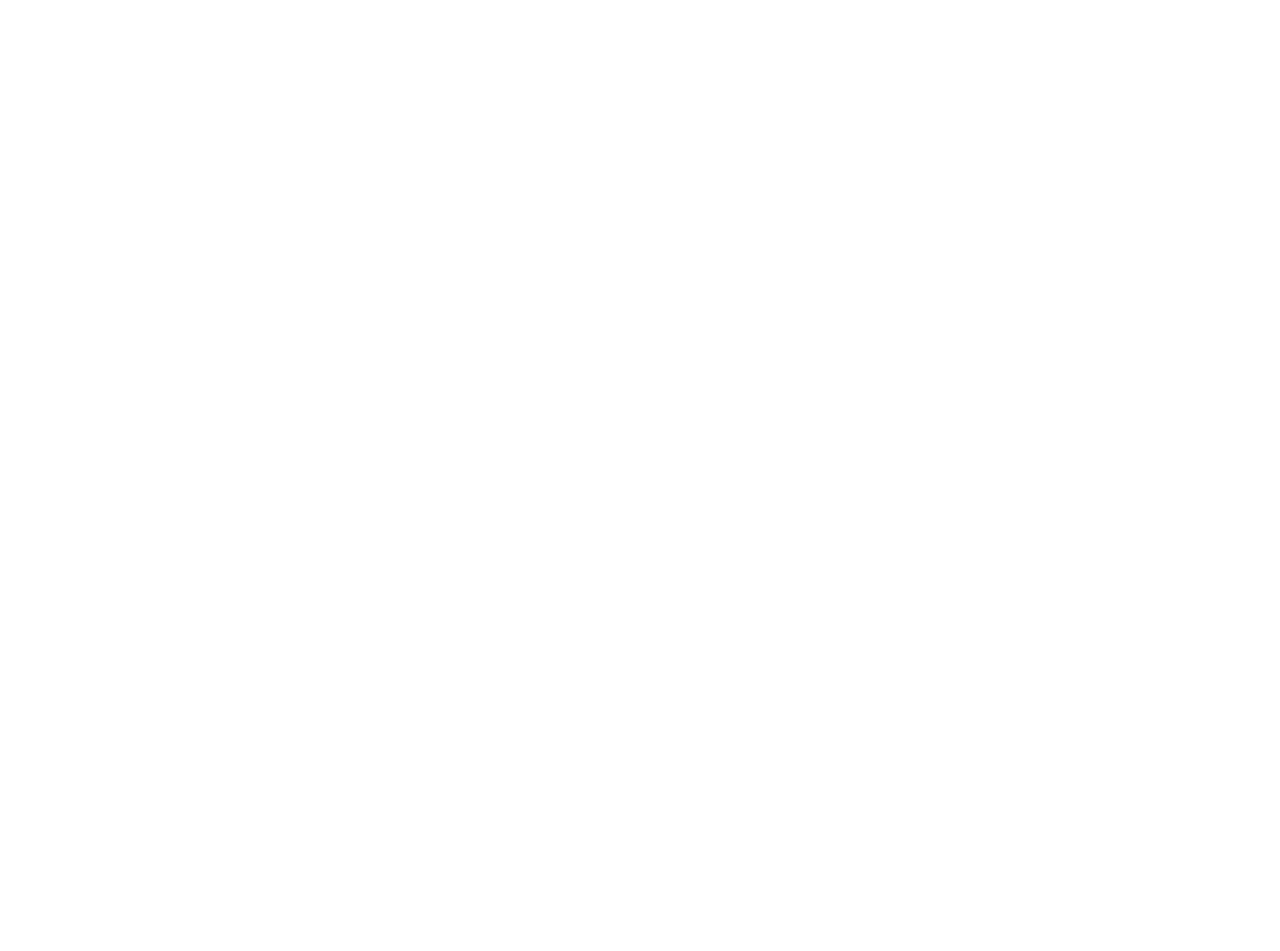
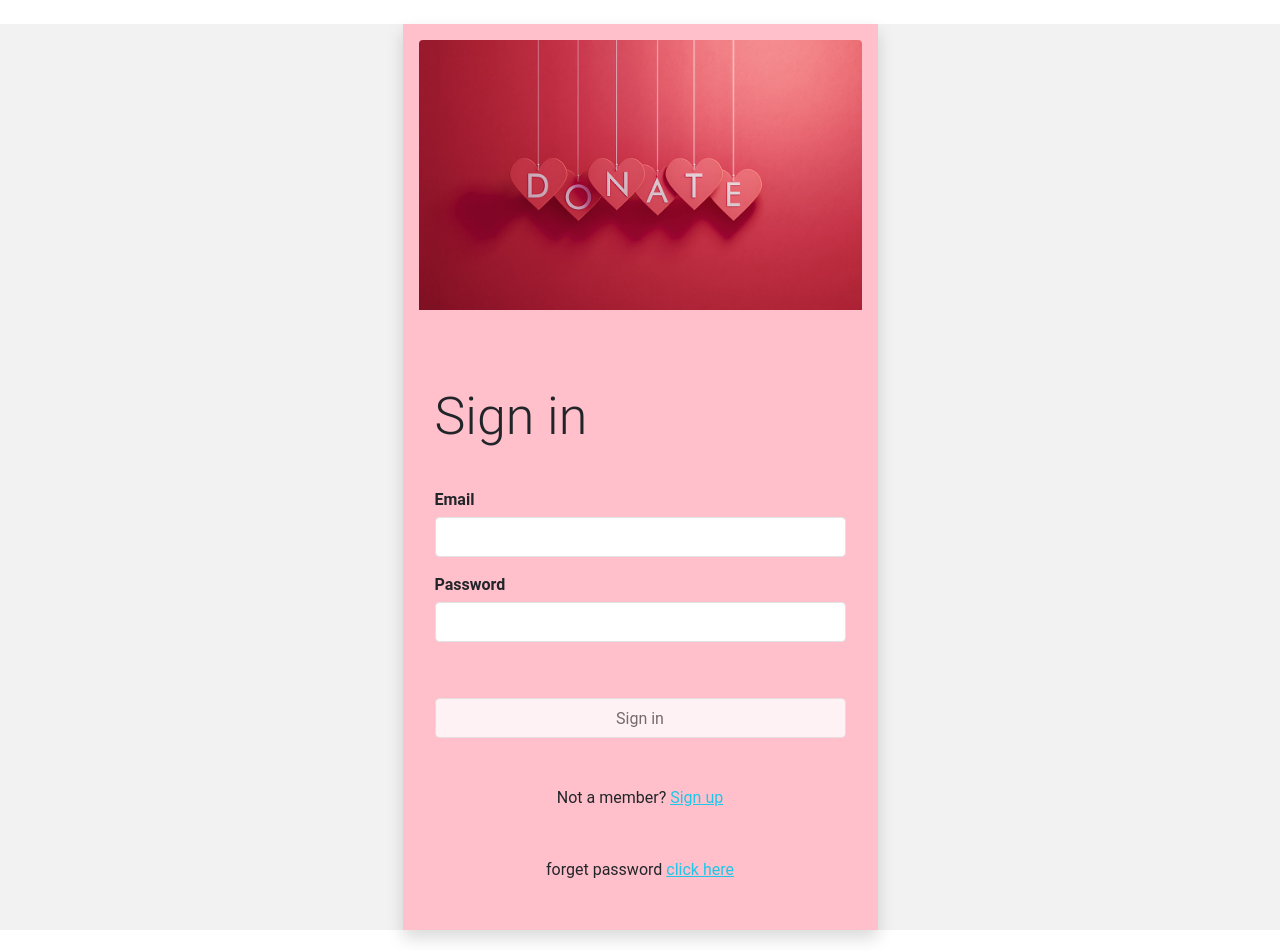
Before and after one commit to jenish8/blood-bank-frontend, a React (Create React App) app: page /login in a window 1280 px wide. Before the commit this address had no page. Shown: the top 951 px of the page. Before the commit the page ends 800 px from the top, so only its background shows below. Built offline with nearby package versions, Linux system fonts and the light colour scheme.

Commit message:
Change Password edited

```diff
--- a/src/App.js
+++ b/src/App.js
@@ -12,6 +12,7 @@ import R_Register from './components/R_Register';
 import Wallet from './components/Wallet';
 import D_Register from './components/D_Register';
 import Otp from './components/Otp';
+import Login from './components/Login'
 
 import { ToastContainer, toast } from "react-toastify";
 
@@ -66,6 +67,7 @@ class App extends React.Component {
 					<Route path='/changepassword' element={<ChangePassword/>}/>
 					<Route path='/wallet' element={<Wallet />} />
 					<Route path='/otp' element={<Otp />} />
+					<Route path='/login' element={<Login />} />
 					<Route path='/' element={
 						<>
 							<div className='App'>
--- a/src/components/ChangePassword.js
+++ b/src/components/ChangePassword.js
@@ -20,7 +20,8 @@ const ChangePassword = () => {
         setErrors(errs)
 
 
-        const username = sessionStorage.getItem("username");
+        //const username = sessionStorage.getItem("username");
+        const username = "Sheryy";
         const url = `http://localhost:4000/user/updateUser/${username}`;
         const result = await fetch(url, {
             method: 'PUT',
--- /dev/null
+++ b/src/components/Login.js
@@ -0,0 +1,83 @@
+import React, { useState } from "react";
+import { Link } from "react-router-dom";
+import bloodcover from "../images/blood1.jpg"
+
+
+const Login = () => {
+
+    let [email, setEmail] = useState("");
+    let [password, setPassword] = useState("");
+
+    let [showValidation, setShowValidation] = useState(false);
+
+    // Login Data
+    const getLogindata = (e) => {
+        e.preventDefault();
+        console.log("Form Submitted");
+
+        if (email.length <= 0 || password.length<=0) {
+            setShowValidation(true);
+        }else{
+            setShowValidation(false)
+
+        }
+        console.log(`Email: ${email} Password: ${password}`);
+    }
+
+
+
+    return <div style={{ backgroundColor: "#f2f2f2", minHeight: "100vh" }}>
+        <div className="container">
+            <div className="row justify-content-center my-4">
+                <div className="col-md-7 col-lg-5 shadow p-3" style={{ backgroundColor: "pink" }}>
+                    <div className="rounded w-100"
+                        style={{ backgroundImage: `url(${bloodcover})`, height: "300px", backgroundSize: "100%", backgroundRepeat: "no-repeat" }}>
+                    </div>
+                    <div className="p-3">
+                        <div className="d-flex">
+                            <div className="w-100">
+                                <h3 className="mb-4 h1">Sign in</h3>
+                            </div>
+                        </div>
+                        <form name="signin">
+                            <div className="form-group my-3 text-start">
+                                <label className="form-control-placeholder">Email</label>
+                                <input required type="email" className="form-control"
+                                    name="email" value={email} onChange={(e) => { setEmail(e.target.value) }} />
+
+                            </div>
+
+                            <div className="form-group my-3 text-start">
+                                <label className="form-control-placeholder">Password</label>
+                                <input required type="password" className="form-control"
+                                    name="password" value={password} onChange={(e) => { setPassword(e.target.value) }} />
+                            </div>
+                            {showValidation && <h6 className="text-danger">Fields should not be empty</h6>}
+                            <div className="form-group my-3">
+                                <button type="submit" onClick={getLogindata} className="form-control btn btn-primary rounded submit px-3">Sign
+                                    in</button>
+                            </div>
+                            <div className="form-group mt-5">
+                                <div className="w-100 text-center">
+                                    <p>Not a member?
+                                        {" "}<Link data-toggle="tab" to="/log">Sign up</Link>
+                                    </p>
+                                </div>
+                            </div>
+                            <div className="form-group mt-5">
+                                <div className="w-100 text-center">
+                                    <p>forget password
+                                        {" "}<Link data-toggle="tab" to=" ">click here</Link>
+                                    </p>
+                                </div>
+                            </div>
+                        </form>
+                    </div>
+                </div>
+            </div>
+        </div>
+
+    </div>
+};
+
+export default Login;
```
